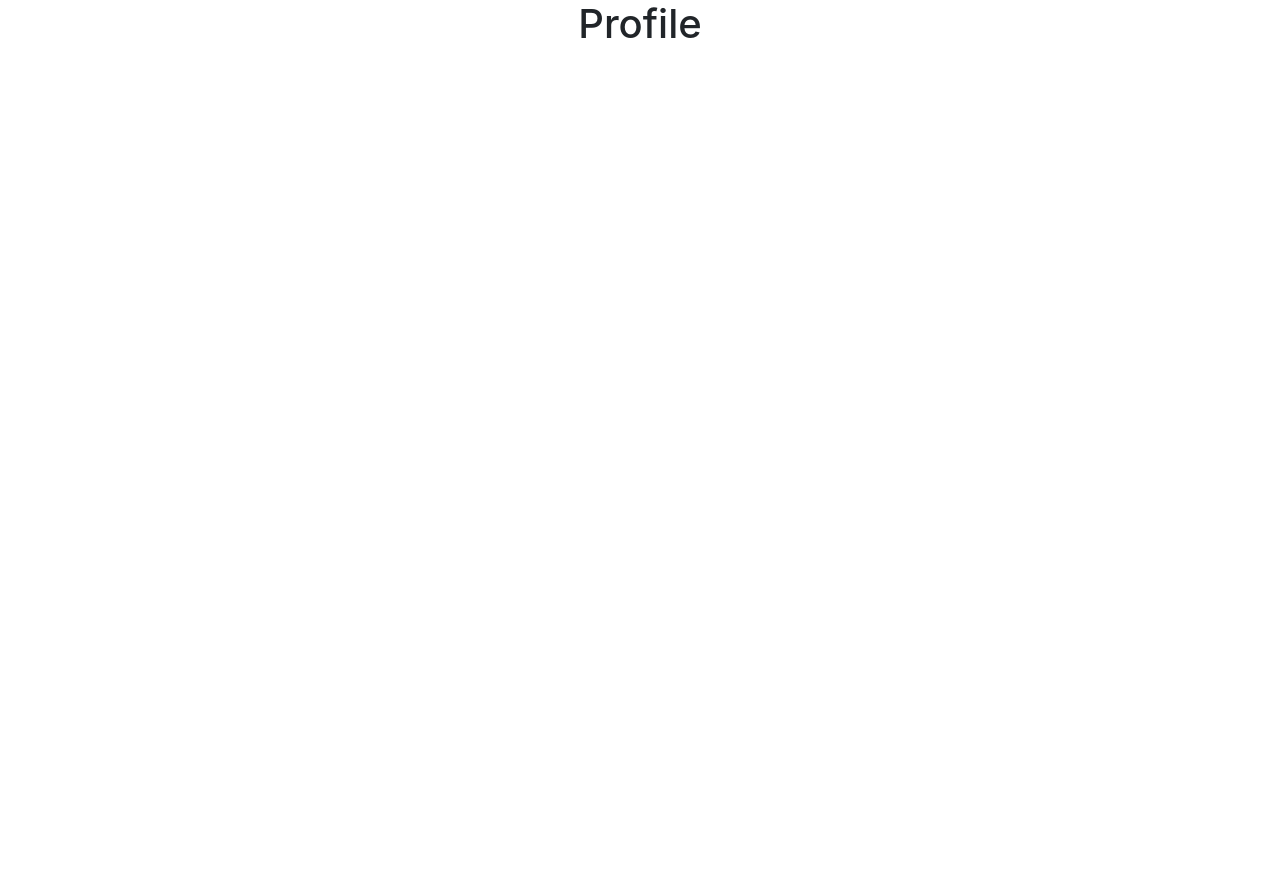
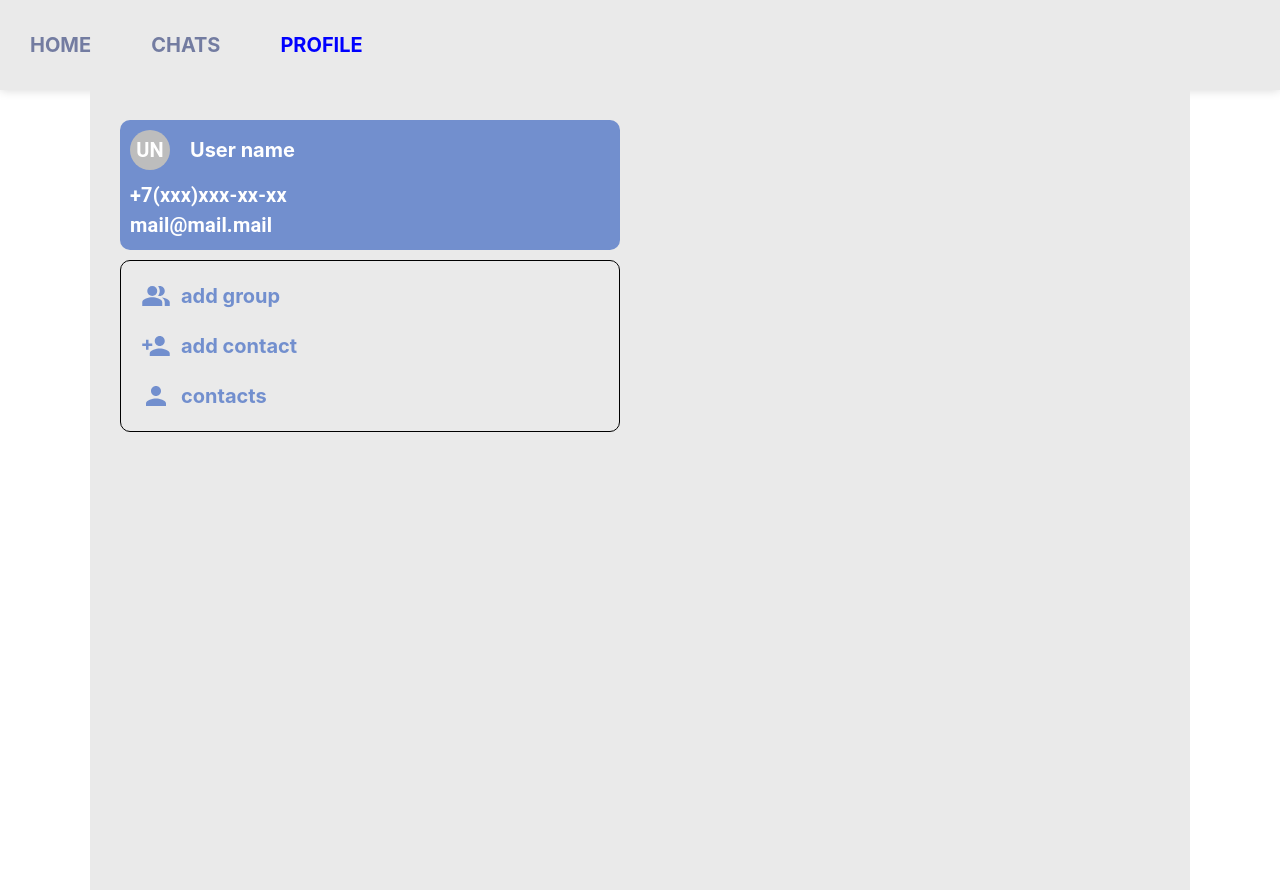
Before and after one commit to Sergey-TR/react, a React (Create React App) app: page /profile in a window 1280 px wide. Before the commit the page ends 800 px from the top, so only its background shows below. Built offline with nearby package versions, Linux system fonts and the light colour scheme.

Commit message:
hw_4 complette

```diff
--- a/src/App.jsx
+++ b/src/App.jsx
@@ -4,15 +4,18 @@ import Home from './components/pages/Home';
 import Chat from './components/pages/Chat';
 import Profile from './components/pages/Profile';
 import NotFound from './components/pages/NotFound';
+import LayoutMenu from './components/layouts/LayoutMenu';
 
 function App() {
 
   return (
     <div className="App">
       <Routes>
-        <Route path={'/'} element={<Home />} />
-        <Route path={'/chats'} element={<Chat />} />
-        <Route path={'/profile'} element={<Profile />} />
+        <Route path={'/'} element={<LayoutMenu />}>
+          <Route index element={<Home />} />
+          <Route path={'/chats'} element={<Chat />} />
+          <Route path={'/profile'} element={<Profile />} />
+        </Route>
         <Route path={'*'} element={<NotFound />} />
       </Routes>
     </div>
--- /dev/null
+++ b/src/components/layouts/LayoutMenu.jsx
@@ -0,0 +1,19 @@
+import React from "react";
+import { NavLink, Outlet } from "react-router-dom";
+
+const LayoutMenu = () => {
+    return (
+        <div>
+            <header>
+                <NavLink style={({isActive}) => ({color: isActive ? '#0000FF' : '#737CA1'})} to={'/'} className="linkMenu">Home</NavLink>
+                <NavLink style={({isActive}) => ({color: isActive ? '#0000FF' : '#737CA1'})} to={'/chats'} className="linkMenu">Chats</NavLink>
+                <NavLink style={({isActive}) => ({color: isActive ? '#0000FF' : '#737CA1'})} to={'/profile'} className="linkMenu">Profile</NavLink>
+            </header>
+            <main>
+                <Outlet />
+            </main>
+        </div>
+    );
+}
+
+export default LayoutMenu;
--- a/src/components/pages/Chat.jsx
+++ b/src/components/pages/Chat.jsx
@@ -37,10 +37,11 @@ const addChat = () => {
         setChats(prevState => [...prevState, newChat])
     };
     return (
+        <div className="wrapper">
             <div className="chat-box">
                 <Box>
                     <Typography variant="h5" component="div"
-                            sx={{ color: "#8B0000", marginBottom: '15px', textAlign: 'start'}}
+                        sx={{ color: "#8B0000", marginBottom: '15px', textAlign: 'start' }}
                     >
                         Chats
                     </Typography>
@@ -48,9 +49,9 @@ const addChat = () => {
                         chats.map((chat) => (
                             <div key={chat.id} className="wrapper-box">
                                 <Typography variant="h5" component="div"
-                            sx={{ color: "#8B0000"}}
+                                    sx={{ color: "#8B0000" }}
                                 >
-                            { chat.name }
+                                    {chat.name}
                                 </Typography>
                                 <DeleteIcon sx={{ color: '#797979', fontSize: 30, cursor: 'pointer' }}
                                     onClick={() => deleteChat(chat.id)}
@@ -70,7 +71,7 @@ const addChat = () => {
                     <Box sx={{ display: 'flex', alignItems: 'center' }}
                         component="form"
                         noValidate
-                        autoComplete = "off"
+                        autoComplete="off"
                     >
 
                         <TextField sx={{ display: 'flex' }}
@@ -86,6 +87,7 @@ const addChat = () => {
                     </Box>
                 </Box>
             </div>
+        </div>
     );
 };
 
--- a/src/components/pages/Home.jsx
+++ b/src/components/pages/Home.jsx
@@ -1,21 +1,11 @@
 import React from "react";
-import { Link } from "react-router-dom";
 
 const Home = () => {
     return (
-        <div>
-            <h1>Home</h1>
-            <Link to={'/chats'}>
-                <h3>
-                    Chats
-                </h3>
-            </Link>
-            <Link to={'/profile'}>
-                <h3>
-                    Profile
-                </h3>
-            </Link>
-
+        <div className="wrapper">
+            <div className="wrapperBox">
+                <h1>Home</h1>
+            </div>
         </div>
 
     );
--- a/src/components/pages/Profile.jsx
+++ b/src/components/pages/Profile.jsx
@@ -1,9 +1,66 @@
 import React from "react";
+import { Avatar, Box, Typography } from "@mui/material";
+import PeopleAltIcon from '@mui/icons-material/PeopleAlt';
+import PersonAddIcon from '@mui/icons-material/PersonAdd';
+import PersonIcon from '@mui/icons-material/Person';
 
 const Profile = () => {
     return (
-        <div>
-            <h1>Profile</h1>
+        <div className="wrapper">
+            <div className="wrapperBox">
+                <Box sx={{ background: '#eaeaea', width: '500px', display: 'flex', flexDirection: 'column' }}>
+                    <Box sx={{ background: '#728FCE', width: '100%', padding: '10px', borderRadius: '10px' }}>
+                        <Typography variant="p" component="div"
+                            sx={{
+                                color: '#ffffff', fontSize: '20px', fontWeight: 'bold', display: 'flex',
+                                alignItems: 'center', justifyContent: 'start', marginBottom: '10px'
+                            }}
+                        >
+                            <Avatar sx={{ marginRight: '20px' }}>UN</Avatar>
+                            User name
+                        </Typography>
+                        <Typography sx={{ color: '#ffffff', fontSize: '20px', fontWeight: 'bold', textAlign: 'start' }}>
+                            +7(xxx)xxx-xx-xx
+                        </Typography>
+                        <Typography sx={{ color: '#ffffff', fontSize: '20px', fontWeight: 'bold', textAlign: 'start' }}>
+                            mail@mail.mail
+                        </Typography>
+                    </Box>
+                    <Box sx={{
+                        width: '100%', padding: '10px', borderRadius: '10px', border: '1px solid black',
+                        background: '#eaeaea', marginTop: '10px', display: 'flex', flexDirection: 'column',
+                        justifyContent: 'space-around'
+                    }}>
+                        <Typography variant="p" component="div"
+                            sx={{
+                                color: '#728FCE', fontSize: '20px', fontWeight: 'bold', display: 'flex',
+                                alignItems: 'center', justifyContent: 'start', padding: '10px'
+                            }}
+                        >
+                            <PeopleAltIcon sx={{ fontSize: '30px', marginRight: '10px' }}></PeopleAltIcon>
+                            add group
+                        </Typography>
+                        <Typography variant="p" component="div"
+                            sx={{
+                                color: '#728FCE', fontSize: '20px', fontWeight: 'bold', display: 'flex',
+                                alignItems: 'center', justifyContent: 'start', padding: '10px'
+                            }}
+                        >
+                            <PersonAddIcon sx={{ fontSize: '30px', marginRight: '10px' }}></PersonAddIcon>
+                            add contact
+                        </Typography>
+                        <Typography variant="p" component="div"
+                            sx={{
+                                color: '#728FCE', fontSize: '20px', fontWeight: 'bold', display: 'flex',
+                                alignItems: 'center', justifyContent: 'start', padding: '10px'
+                            }}
+                        >
+                            <PersonIcon sx={{ fontSize: '30px', marginRight: '10px' }}></PersonIcon>
+                            contacts
+                        </Typography>
+                    </Box>
+                </Box>
+            </div>
         </div>
     );
 };
--- a/src/index.css
+++ b/src/index.css
@@ -12,9 +12,9 @@ code {
     monospace;
 }
 
-.App {
+/* .App {
   padding: 0 calc(50% - 550px);
-}
+} */
 
 .cursor {
   cursor: pointer;
@@ -24,7 +24,33 @@ code {
   font-size: 20px;
 }
 
+header {
+  background-color: #eaeaea;
+  box-shadow: 0px 0px 10px 0px rgba(0, 0, 0, 0.17);
+  display: flex;
+  align-items: center;
+  justify-content: flex-start;
+}
+
+.linkMenu {
+  color: #737CA1;
+  text-decoration: none;
+  padding: 30px;
+  font-size: 20px;
+  font-weight: bolder;
+  text-transform: uppercase;
+}
+
 .wrapper {
+  /* background-color: #eaeaea;
+  padding: 30px;
+  height: 100vh;
+  display: flex;
+  flex-direction: column; */
+  padding: 0 calc(50% - 550px);
+}
+
+.wrapperBox {
   background-color: #eaeaea;
   padding: 30px;
   height: 100vh;
```
Lines whose indentation alone changed are shown as unchanged.
